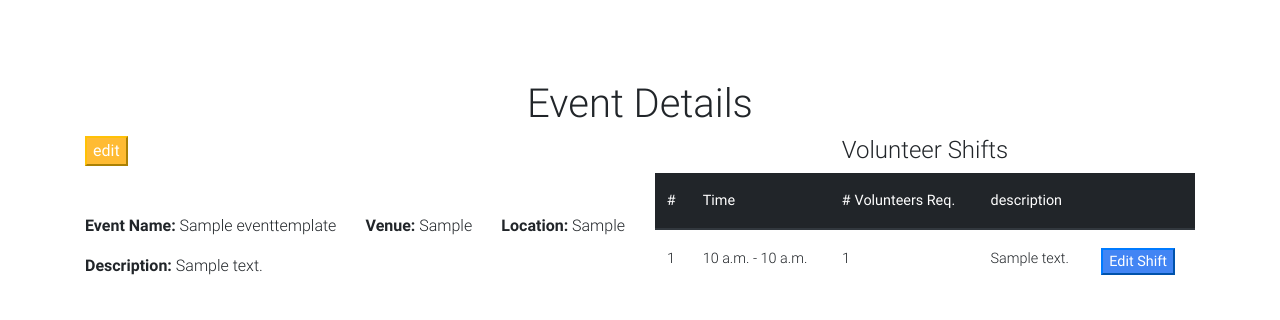
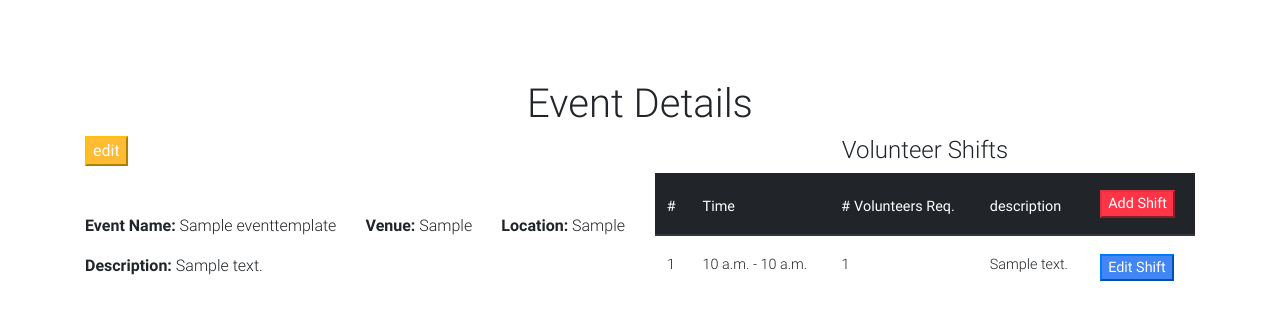
Before and after one commit to Nolan-Little/inStep, a Django app: page /event_template_details/1/ in a window 1280 px wide. Shown: the top 320 px of the page. Run offline with Django 3.2, Linux system fonts and the light colour scheme; tables that the repository leaves empty hold one stand-in row (values such as "Sample post"); some libraries are stand-ins or nearby versions.

Commit message:
can navigate to add shift form from event details

```diff
--- a/volunteer/templates/dashboard.html
+++ b/volunteer/templates/dashboard.html
@@ -36,7 +36,7 @@
                                     <button class="btn-primary">
                                         <a href="/new_event_template">Try it!</a>
                                     </button>
-                                    </th>
+                                </th>
                             </tr>
                         {% endif %}
                         {% for event in event_templates %}
--- a/volunteer/templates/events/event_template_detail.html
+++ b/volunteer/templates/events/event_template_detail.html
@@ -26,7 +26,13 @@
                             <th scope="col">Time</th>
                             <th scope="col"> # Volunteers Req.</th>
                             <th scope="col">description</th>
-                            <th scope="col"></th>
+                            <th scope="col">
+                                <button class="btn-danger">
+                                    <a class="text-white" href="{% url 'volunteer:new_shift_template' event_template.id %}">
+                                        Add Shift
+                                    </a>
+                                </button>
+                            </th>
                         </tr>
                     </thead>
                     <tbody>
```
